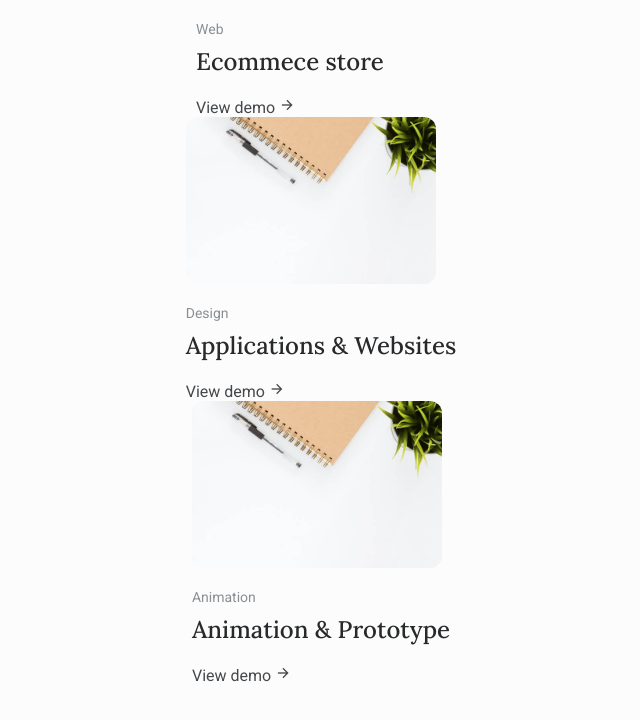
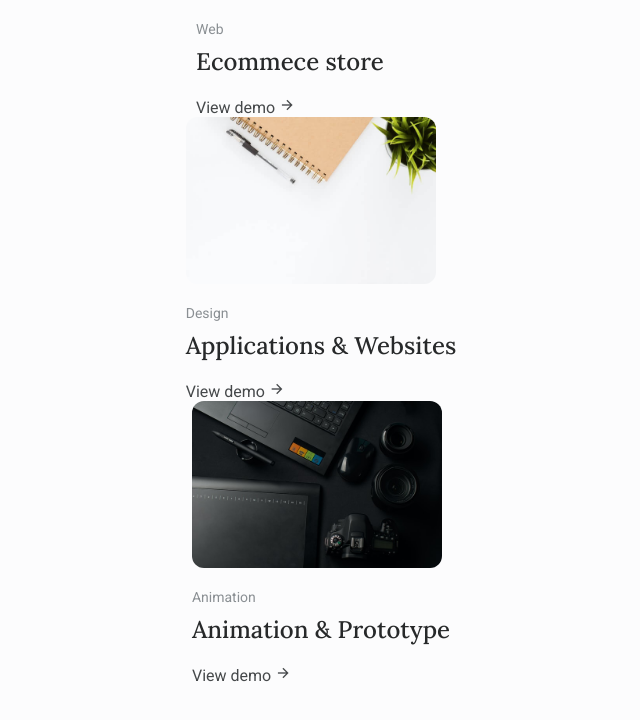
Before and after one commit to heymanukumar/M_Portfolio, a plain HTML site: page index.html in a window 1280 px wide. Shown: the part 5347-6067 px from the top of the page, without its empty margins (215-855 px from the left). Drawn offline with nearby package versions, Linux system fonts and the light colour scheme.

Commit message:
Update index.html

```diff
--- a/index.html
+++ b/index.html
@@ -498,7 +498,7 @@
                     </div>
                     <!--==================== PROJECTS 4 ====================-->
                     <div class="projects__content">
-                        <img src="assets/img/project3.jpg" alt="project image" class="projects__img">
+                        <img src="assets/img/project4.jpg" alt="project image" class="projects__img">
 
                         <div>
                             <span class="projects__subtitle"> Animation</span>
```
